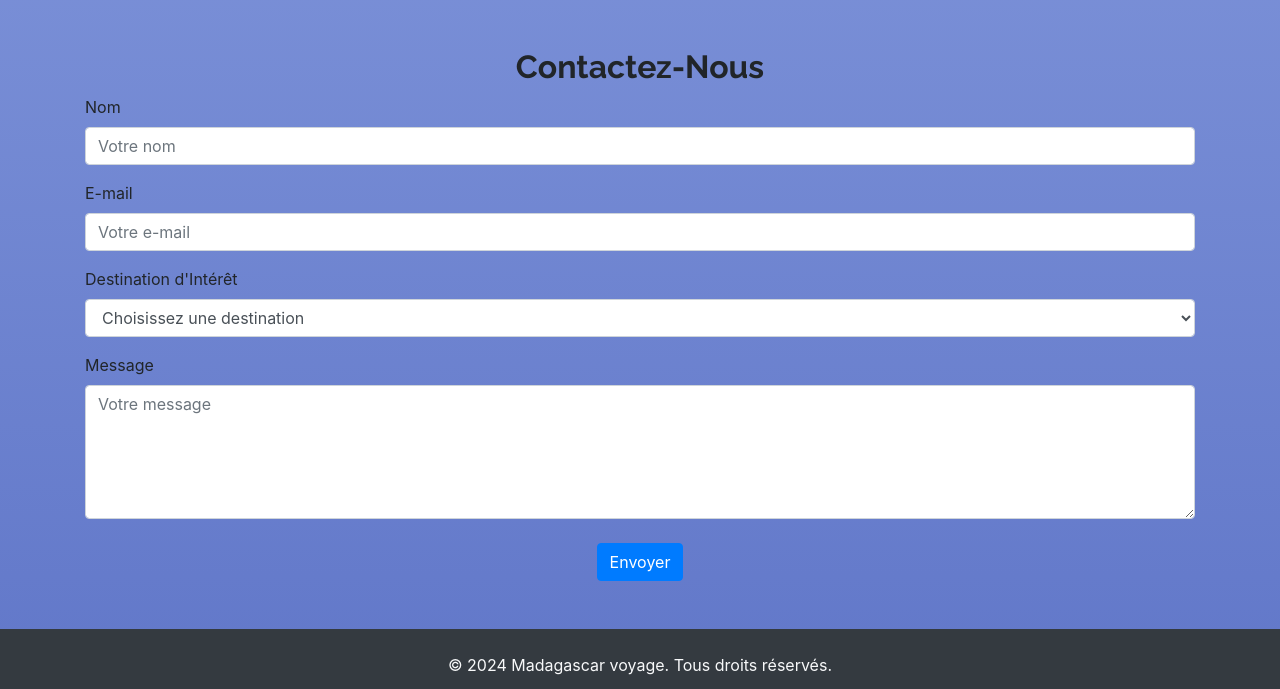
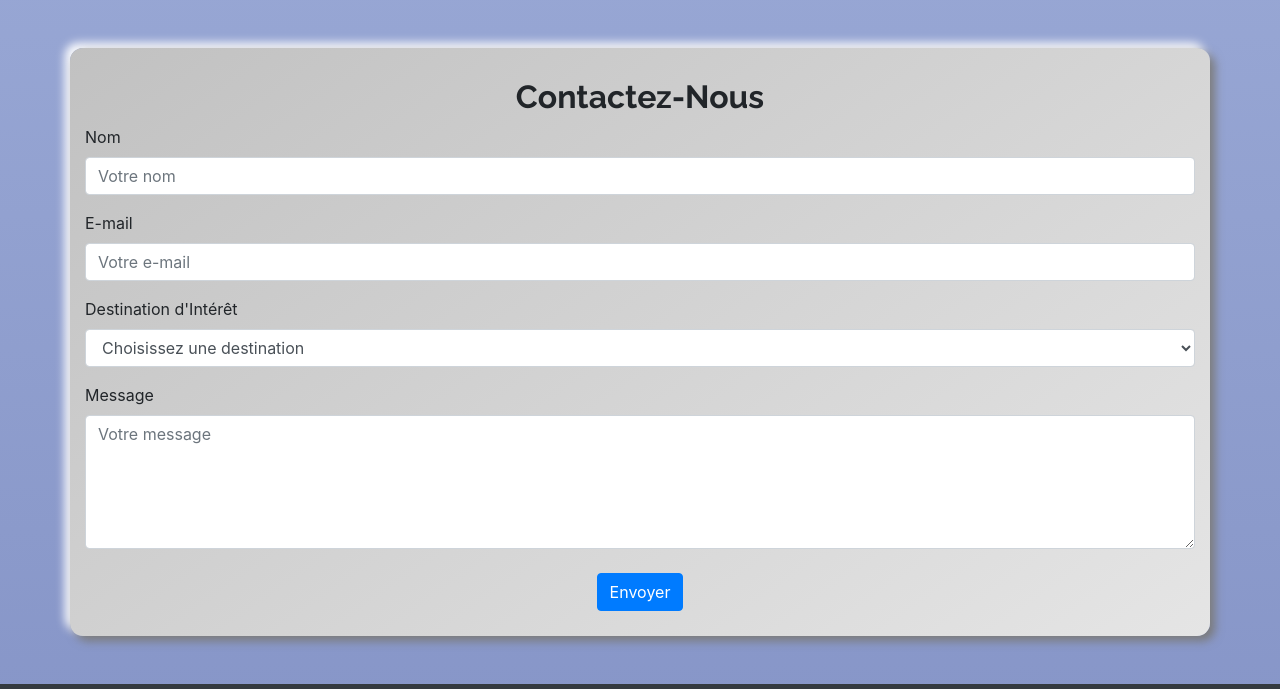
Before and after one commit to nickand0/projet-bootstrap1, a plain HTML site: page index.html in a window 1280 px wide. Shown: the part 1538-2227 px from the top of the page. Drawn offline with nearby package versions, Linux system fonts and the light colour scheme.

Commit message:
Update style.css
enlèvement jumbotron et ajout du padding jumbotron fliuid,ajout ombre du section formulaire

```diff
--- a/issets/style.css
+++ b/issets/style.css
@@ -3,15 +3,14 @@ h2,h1,h4,p{
   font-family: 'Raleway', sans-serif;
 }
 
-/*positionnement et style des contenues dans l'image*/
-.jumbotron {
-  background-color: rgba(0, 0, 0, 0.5);
-  color: white;
-  padding: 5rem 1rem;
-  text-align: center;
+body{
+  background:linear-gradient(rgb(185, 200, 236),rgb(132, 147, 198));
+
 }
-body{
-  background:linear-gradient(rgb(171, 192, 243),rgb(94, 116, 199));
+/*ajout de padding sur le titre*/
+.jumbotron-fluid{
+    padding-top: 120px;
+    padding-bottom: 90px;
 }
 /*position des elemens a l'interieur de la carte*/
 .card-body{
@@ -54,3 +53,12 @@ header{
   box-shadow: inset 5px 5px 10px #7a7a7a,
             inset -5px -5px 10px #ffffff;
 }
+.contact{
+  border-radius: 13px;
+  background: linear-gradient(145deg, #c1c1c1, #e5e5e5);
+  box-shadow:  5px 5px 10px #7a7a7a,
+               -5px -5px 10px #ffffff;
+  padding-top: 30px;
+  padding-bottom: 25px;
+
+}
```
